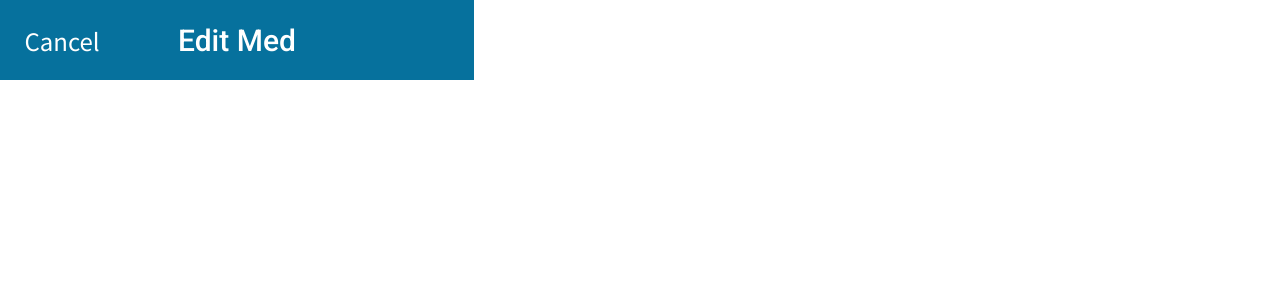
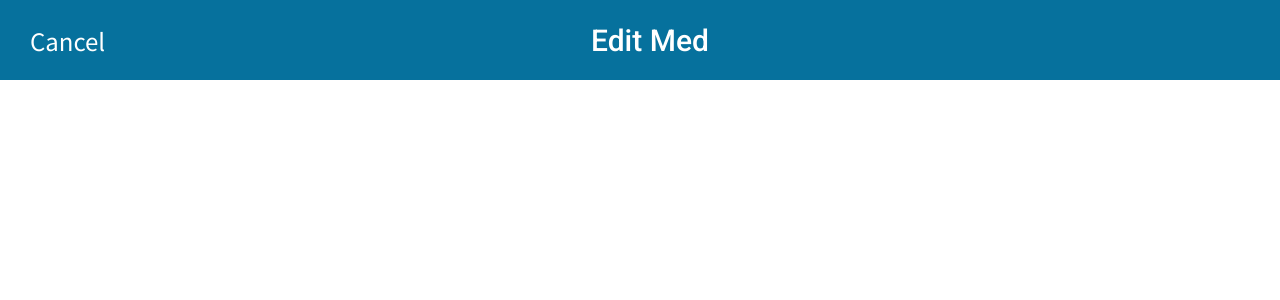
Before and after one commit to cindyparkk/medTrack, a React (Create React App) app in the folder medtrack/: page /add-med in a window 1280 px wide. Shown: the top 300 px of the page. Built offline with nearby package versions, Linux system fonts and the light colour scheme.

Commit message:
updated Banners

```diff
--- a/medtrack/src/App.scss
+++ b/medtrack/src/App.scss
@@ -5,7 +5,7 @@
   height: 100vh;
   margin: 0;
 }
-@import url('https://fonts.googleapis.com/css2?family=Noto+Sans+JP:wght@300;400;500&family=Roboto:wght@500;900&display=swap');
+@import url('https://fonts.googleapis.com/css2?family=Noto+Sans+JP:wght@300;400;500&family=Roboto:wght@300;500;900&display=swap');
 
 h1 {
   font-family:'Roboto', sans-serif;
--- a/medtrack/src/comps/BannerCancel/index.js
+++ b/medtrack/src/comps/BannerCancel/index.js
@@ -4,8 +4,7 @@ import styled from 'styled-components';
 
 
 const Banner = styled.div`
-
-max-width: 414px;
+    min-width: 414px;
     height: 80px;
     display:flex;
     align-items: center;
@@ -13,24 +12,26 @@ background-color: #06719D;
     color:white;
     padding: 0px 30px 0px;
     text-align: center;
-justify-content: center;
-
-
+    justify-content: space-around;
 
 `;
 
 const Text = styled.h3`
     color: #FFFFFF;
-// flex:1;
+    flex:1;
     text-align: center;
     // padding-right: 40px;
-position:absolute;
+    // position:absolute;
+    z-index: 1;
 `;
 
 const Sidetext = styled.h6`
     color: #FFFFFF;
-padding-right: 350px;
-cursor:pointer;
+    flex: 1;
+    // padding-right: 350px;
+    cursor: pointer;
+    max-width: 20px;
+    z-index: 5;
 `;
 
 const BannerCancel = ({text}) => {
@@ -38,7 +39,7 @@ const BannerCancel = ({text}) => {
         <Banner>
             <Sidetext>Cancel</Sidetext>
             <Text>{text}</Text>
-
+            <div></div>
         </Banner>
         </div>
 };
--- a/medtrack/src/comps/BannerTime/index.js
+++ b/medtrack/src/comps/BannerTime/index.js
@@ -4,9 +4,7 @@ import styled from 'styled-components';
 
 
 const Banner = styled.div`
-
-
-max-width: 414px;
+    min-width: 414px;
     height: 80px;
     display:flex;
     align-items: center;
@@ -20,7 +18,7 @@ justify-content: center;
 
 const Text = styled.h1`
     color: #FFFFFF;
-
+    font-weight: 300;
 `;
 
 const BannerTime = ({text}) => {
```
Also changed, not shown: medtrack/src/comps/BannerBack/index.js (+11 -16 lines), 1 other file (tests, documents, lock files or other folders). Lines whose indentation alone changed are shown as unchanged.
